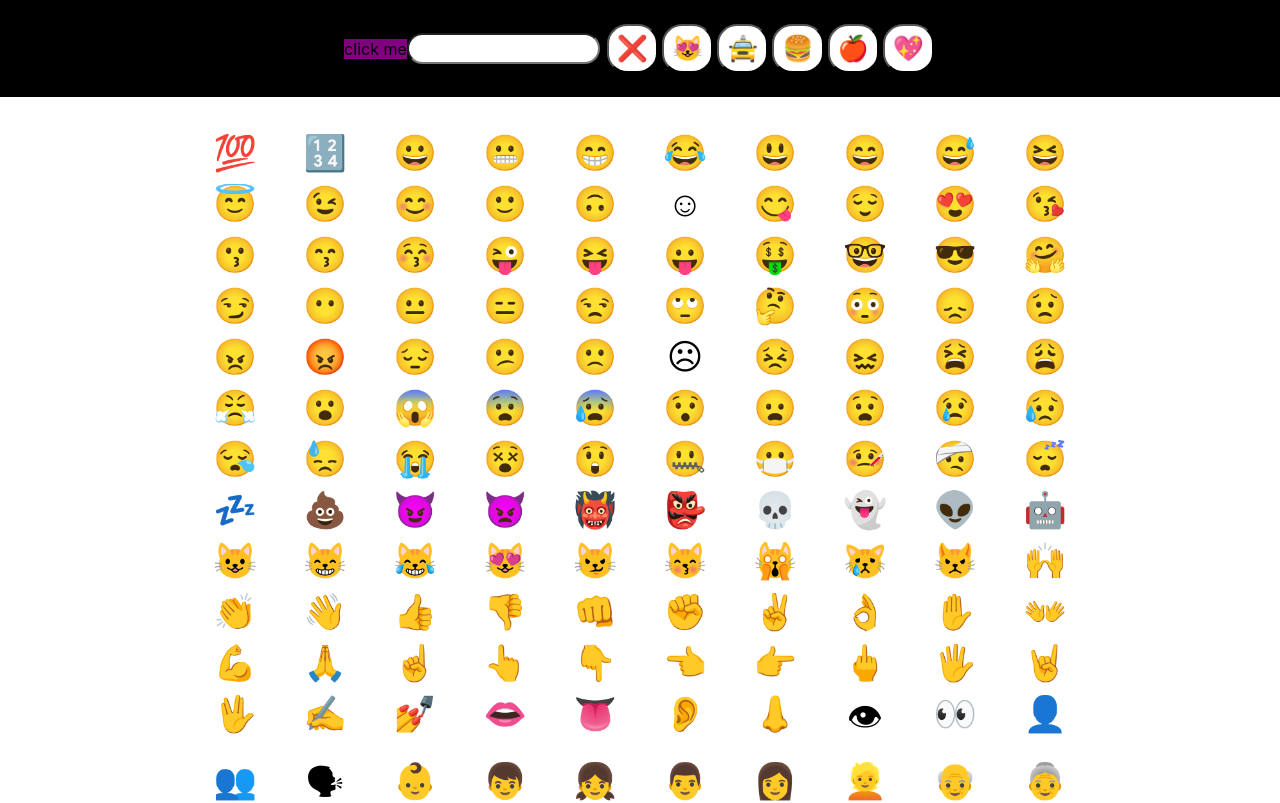
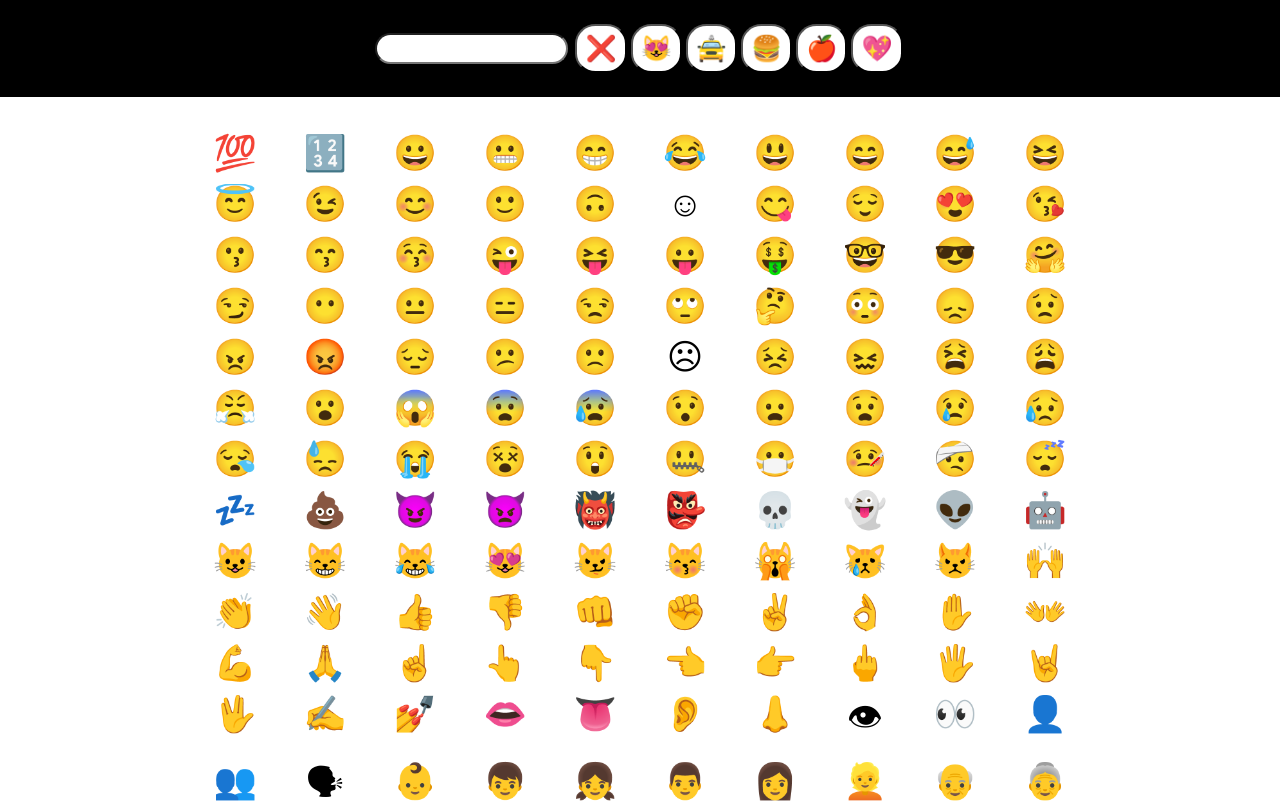
Before and after one commit to divvya007/emoji-search, a React (Create React App) app: page / in a window 1280 px wide. Shown: the top 803 px of the page. Built offline with nearby package versions, Linux system fonts and the light colour scheme.

Commit message:
updated fancy button

```diff
--- a/src/component/HeaderSearch/index.js
+++ b/src/component/HeaderSearch/index.js
@@ -8,14 +8,16 @@ import FancyButton from "../FancyButton/index";
 function HeaderSearch() {
   const [text, setText] = useState("");
 
+  console.log("t", text);
+
   return (
     <div>
       <div className="header-search">
-        <FancyButton />
+        {/* <FancyButton /> */}
         <InputSearchBox
           value={text}
           onChange={(e) => {
-            setText(e.target.text);
+            setText(e.target.value);
           }}
         />
         <ActionButton
```
